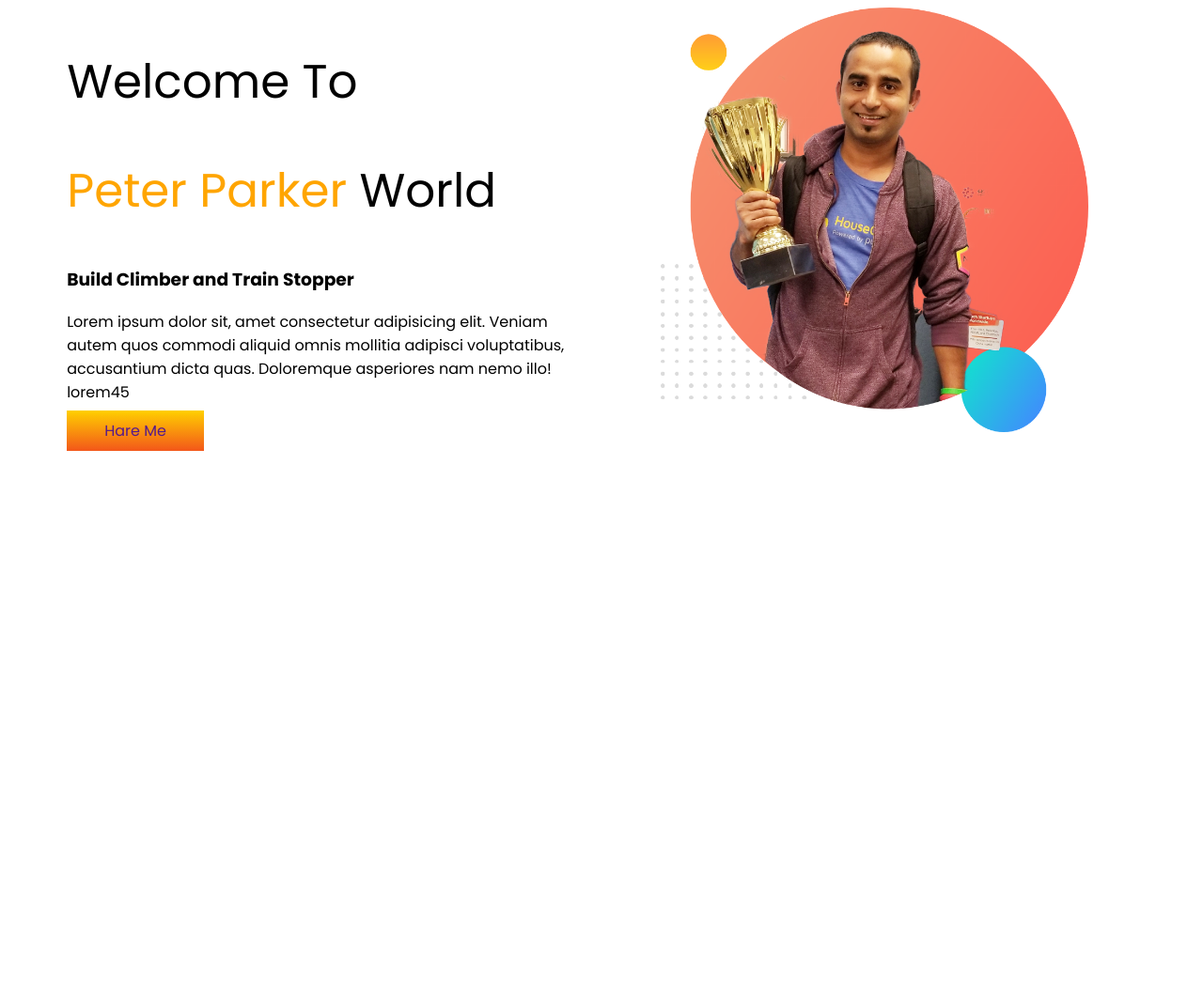
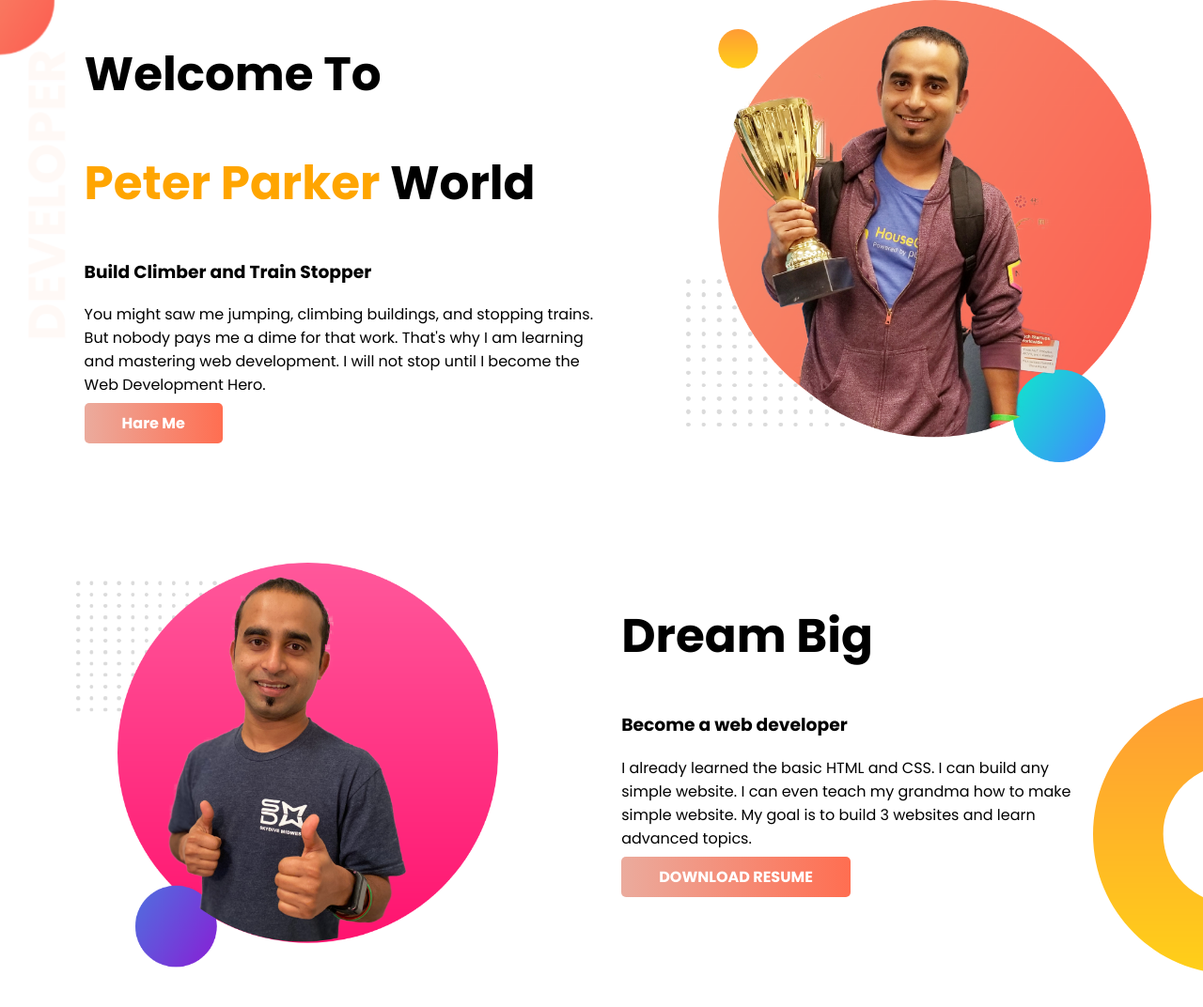
Before and after one commit to abudaudhossain/developer-portfolio, a plain HTML site: page index.html in a window 1280 px wide. Shown: the whole page at 94% size. Before the commit the page ends 800 px from the top, so only its background shows below. Drawn offline with Linux system fonts and the light colour scheme.

Commit message:
Dream big

```diff
--- a/index.html
+++ b/index.html
@@ -12,20 +12,36 @@
 </head>
 <body>
 
-    <section>
+    <section class="top-banner">
         <div class="half-width">
             <h1>Welcome To</h1>
             <h1><span class="name">Peter Parker</span> World</h1>
             <h3>Build Climber and Train Stopper</h3>
 
-            <p>Lorem ipsum dolor sit, amet consectetur adipisicing elit. Veniam autem quos commodi aliquid omnis mollitia adipisci voluptatibus, accusantium dicta quas. Doloremque asperiores nam nemo illo! lorem45</p>
+            <p>You might saw me jumping, climbing buildings, and stopping trains. But nobody pays me a dime for that work. That's why I am learning and mastering web development. I will not stop until I become the Web Development Hero.</p>
 
-            <a href="" class="lank" target="_blank">Hare Me</a>
+            <a href="" class="link-btn" target="_blank">Hare Me</a>
         </div>
         <div class="half-width">
             <img src="./images/jhankar.png" alt="jhanker">
         </div>
     </section>
 
+    <section class="dream-Big">
+        <div class="half-width">
+            <img src="./images/jhankar2.png" alt="jhanker">
+
+        </div>
+        <div class="half-width">
+            <h1>Dream Big</h1>
+
+            <h3>Become a web developer</h3>
+
+            <p>I already learned the basic HTML and CSS. I can build any simple website. I can even teach my grandma how to make simple website. My goal is to build 3 websites and learn advanced topics.</p>
+
+            <a href="" class="link-btn" target="_blank">DOWNLOAD RESUME</a>
+        </div>
+    </section>
+
 </body>
 </html>
--- a/style.css
+++ b/style.css
@@ -1,28 +1,49 @@
 body{
     font-family: 'Poppins', sans-serif;
+    margin: 0;
+    padding: 0;
 }
 
 section{
     display:flex;
+    margin-bottom: 100px;
     /* background-image: url(./images/top-banner.png) no-repeat center center cover; */
+}
+
+.top-banner{
+    background: url(./images/top-banner.png);
+    background-repeat: no-repeat;
 }
 h1{
     font-size: 50px;
-    font-weight: 500;
+    font-weight: 700;
     /* line-height:10px; */
 }
 .half-width{
     width: 50%;
-    padding-left: 5%;
+    padding-left: 7%;
+    /* padding-right: 10px; */
+
 }
 .name{
     color: orange
 }
 .half-width img{
-    width:80%;
+    width:90%;
 }
-.lank{
+.link-btn{
     text-decoration: none;
-    background-image: linear-gradient(rgb(255, 208, 0),#f3571a);
+    background-image: linear-gradient(to right, rgb(235, 171, 157),#FF6E51);
     padding: 10px 40px;
+    border-radius: 5px;
+    color: white;
+    font-weight: 700;
 }
+
+.dream-Big {
+    background: url(./images/dream-bg.png);
+    background-repeat: no-repeat;
+    background-position: right bottom;
+    padding-right: 120px;
+
+}
```
